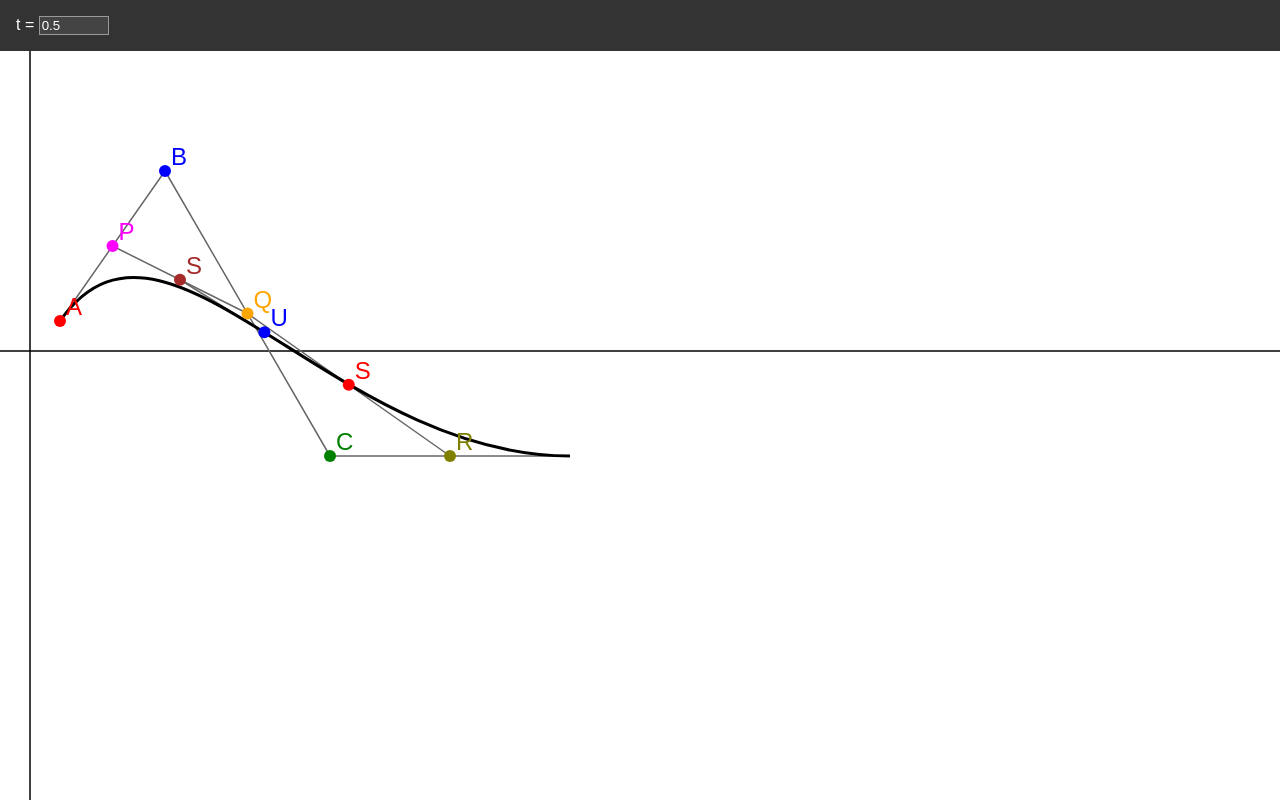
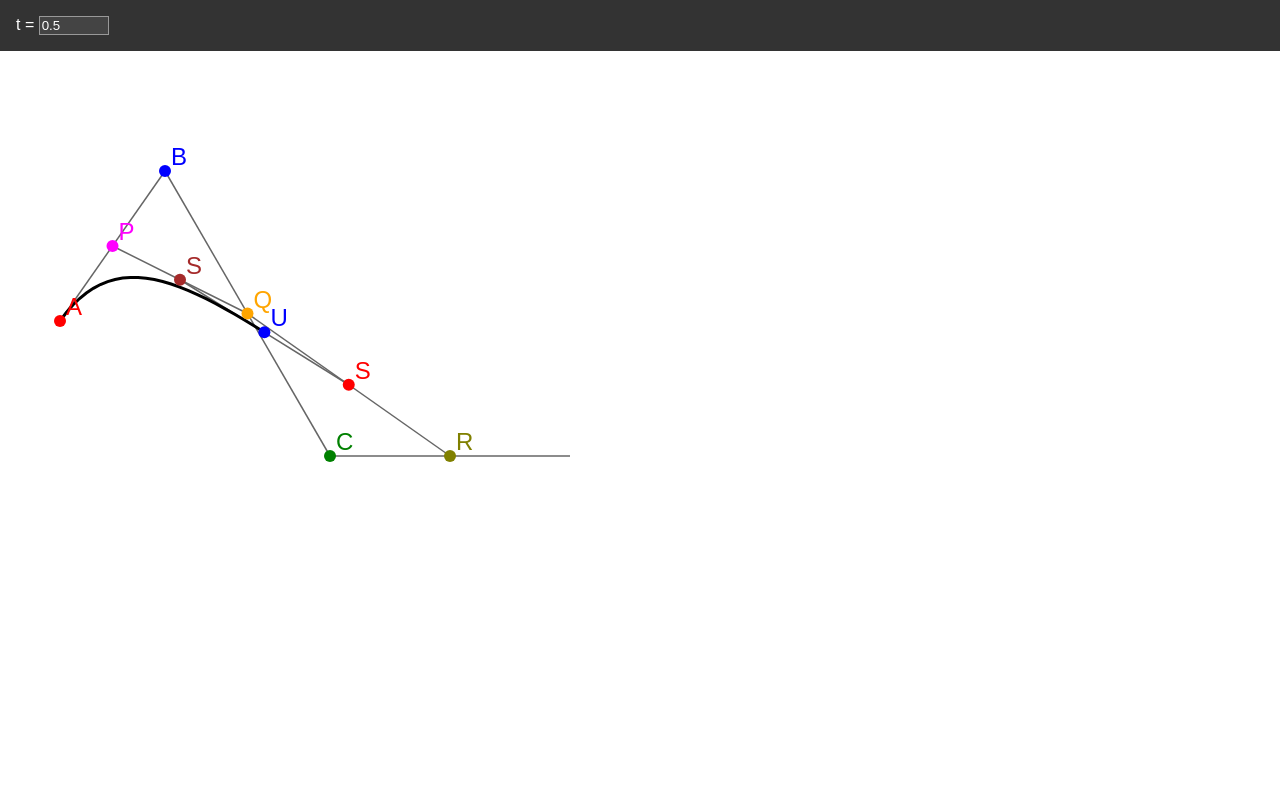
Before and after one commit to gudmundurh/curve-playground, a SvelteKit app: page / in a window 1280 px wide. Built offline with nearby package versions, Linux system fonts and the light colour scheme.

Commit message:
Better drawing of the curve

```diff
--- a/src/routes/SvgRenderer.svelte
+++ b/src/routes/SvgRenderer.svelte
@@ -17,8 +17,8 @@
 
 	<svg width="100%" height="500">
 		<g transform="scale(3) translate(10, 100) matrix(1, 0, 0, -1, 0, 0)">
-			<line x1="-1000" x2="1000" y1="0" y2="0" stroke="black" stroke-width=".5" />
-			<line x1="0" x2="0" y1="-1000" y2="1000" stroke="black" stroke-width=".5" />
+			<!-- <line x1="-1000" x2="1000" y1="0" y2="0" stroke="black" stroke-width=".5" />
+			<line x1="0" x2="0" y1="-1000" y2="1000" stroke="black" stroke-width=".5" /> -->
 
 			{#each scene.objects as object, i}
 				{#if object.shape === 'dynamicPoint'}
@@ -28,10 +28,9 @@
 				{:else if object.shape === 'dynamicLine'}
 					<SvgLine start={object.start.eval(t)} end={object.end.eval(t)} color="#666" />
 				{:else if object.shape === 'path'}
-					<path d={object.path} stroke="#000" fill="transparent"
-                    />
-                    <!-- style:stroke-dasharray="1000"
-                    style:stroke-dashoffset={(1-t) * 1000}  -->
+					<path d={object.path} stroke="#000" fill="transparent" />
+				{:else if object.shape === 'dynamicPath'}
+					<path d={object.eval(t)} stroke="#000" fill="transparent" />
 				{/if}
 			{/each}
 		</g>
--- a/src/routes/curves.ts
+++ b/src/routes/curves.ts
@@ -73,7 +73,12 @@ export type Path = {
     shape: 'path'
 }
 
-export type Shape = Point | DynamicPoint | DynamicLine | Path;
+export type DynamicPath = {
+    eval: (t: number) => string
+    shape: 'dynamicPath'
+}
+
+export type Shape = Point | DynamicPoint | DynamicLine | Path | DynamicPath;
 
 
 export interface Scene {
@@ -90,6 +95,8 @@ export class QScene implements Scene {
     R = lerp(this.P, this.Q, 'R')
 
     get objects(): Shape[] {
+
+
         return [
             toLine(this.A, this.B),
             toLine(this.B, this.C),
@@ -104,7 +111,27 @@ export class QScene implements Scene {
     }
 }
 
-export class CubicScene implements Scene{
+function createDynamicPath(curvePoint: DynamicPoint): DynamicPath {
+    return {
+        shape: "dynamicPath",
+        eval: (t: number) => {
+            if (t === 0)
+                return '';
+
+            // Draw the curve up to t as line segments, using max of 50 segments
+            const segments = Math.round(t * 50);
+            const parts: string[] = [];
+
+            for (let i = 0; i <= segments; i++) {
+                const p = curvePoint.eval(t * i / segments);
+                parts.push(`${i === 0 ? 'M' : 'L'} ${p.x} ${p.y}`);
+            }
+            return parts.join(' ')
+        }
+    };
+}
+
+export class CubicScene implements Scene {
     A: Point = { x: 10, y: 10, label: 'A', shape: 'point' };
     B: Point = { x: 45, y: 60, label: 'B', shape: 'point' };
     C: Point = { x: 100, y: -35, label: 'C', shape: 'point' };
@@ -121,6 +148,8 @@ export class CubicScene implements Scene{
 
 
     get objects(): Shape[] {
+
+
         return [
             toLine(this.A, this.B),
             toLine(this.B, this.C),
@@ -131,7 +160,8 @@ export class CubicScene implements Scene{
 
             toLine(this.S, this.T),
 
-            { shape: 'path', path: `M ${this.A.x} ${this.A.y} C ${this.B.x} ${this.B.y} ${this.C.x} ${this.C.y} ${this.D.x} ${this.D.y}` },
+            createDynamicPath(this.U),
+            // { shape: 'path', path: `M ${this.A.x} ${this.A.y} C ${this.B.x} ${this.B.y} ${this.C.x} ${this.C.y} ${this.D.x} ${this.D.y}` },
 
             this.A,
             this.B,
```
Also changed, not shown: src/routes/+page.svelte (line endings or trailing spaces).
